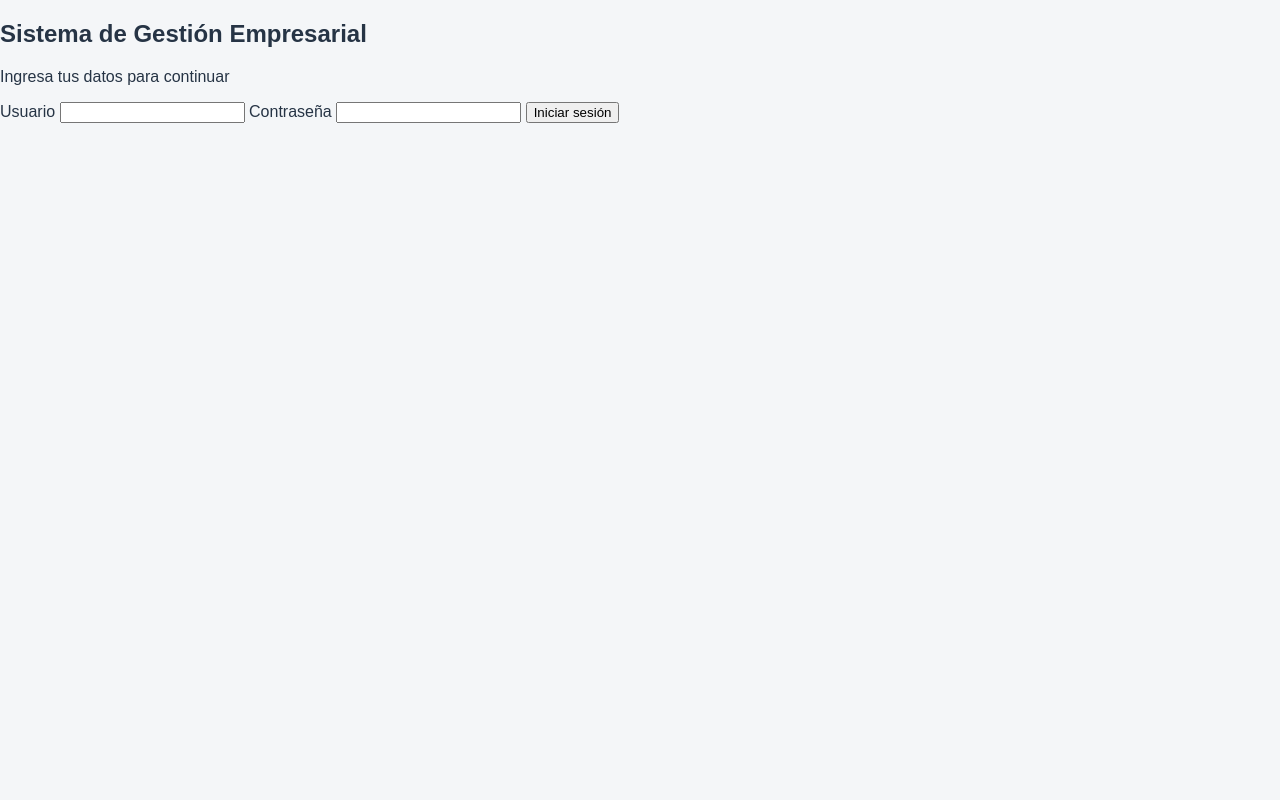
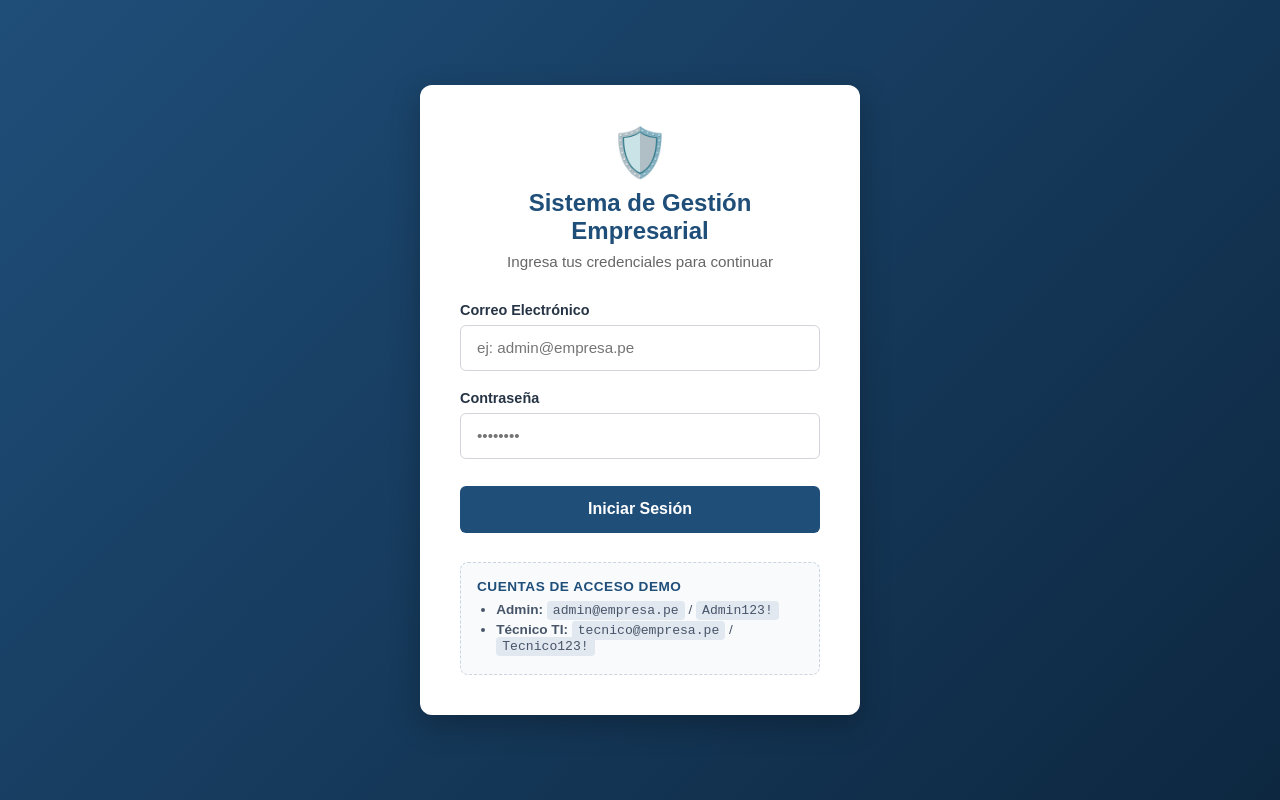
Before and after one commit to fc-user17/project-final-course, a plain HTML site: page frontend/login.html in a window 1280 px wide. Drawn offline with Linux system fonts and the light colour scheme.

Commit message:
fix(frontend): corregir ruta y estilos css en la pantalla de login

```diff
--- /dev/null
+++ b/frontend/CSS/login.css
@@ -0,0 +1,18 @@
+@import url('auth.css');
+
+/* Asegurar que el mensaje de error se muestre al llenarse */
+#mensaje:empty {
+    display: none;
+}
+
+#mensaje:not(:empty) {
+    display: block;
+    margin-top: 1rem;
+    padding: 0.75rem 1rem;
+    background-color: #fee2e2;
+    color: #991b1b;
+    border: 1px solid #f87171;
+    border-radius: 6px;
+    font-size: 0.9rem;
+    text-align: center;
+}
--- a/frontend/js/login.js
+++ b/frontend/js/login.js
@@ -42,6 +42,10 @@ formulario.addEventListener("submit", async function (evento) {
         sessionStorage.setItem("usuario", datos.email);
         sessionStorage.setItem("rol", datos.rol);
 
+        localStorage.setItem("auth_token", datos.token);
+        localStorage.setItem("auth_email", datos.email);
+        localStorage.setItem("auth_role", datos.rol);
+
         window.location.href = "index.html";
 
     } catch (error) {
@@ -54,3 +58,16 @@ formulario.addEventListener("submit", async function (evento) {
         boton.textContent = "Iniciar sesión";
     }
 });
+
+// Facilitar llenado al hacer clic en las credenciales de prueba
+document.querySelectorAll(".demo-credentials li").forEach(li => {
+    li.style.cursor = "pointer";
+    li.title = "Haz clic para autocompletar";
+    li.addEventListener("click", () => {
+        const codes = li.querySelectorAll("code");
+        if (codes.length >= 2) {
+            document.getElementById("usuario").value = codes[0].textContent.trim();
+            document.getElementById("contrasena").value = codes[1].textContent.trim();
+        }
+    });
+});
--- a/frontend/login.html
+++ b/frontend/login.html
@@ -1,4 +1,3 @@
-
 <!DOCTYPE html>
 <html lang="es">
 
@@ -6,54 +5,65 @@
     <meta charset="UTF-8">
     <meta name="viewport" content="width=device-width, initial-scale=1.0">
 
-    <title>Iniciar sesión - Sistema de Gestión Empresarial</title>
+    <title>Iniciar Sesión - Sistema de Gestión Empresarial</title>
 
-    <link rel="stylesheet" href="css/variables.css">
-    <link rel="stylesheet" href="css/base.css">
-    <link rel="stylesheet" href="css/login.css">
+    <link rel="stylesheet" href="CSS/variables.css">
+    <link rel="stylesheet" href="CSS/base.css">
+    <link rel="stylesheet" href="CSS/auth.css">
+    <link rel="stylesheet" href="CSS/login.css">
 </head>
 
-<body>
+<body class="login-body">
 
-    <main class="login-container">
+    <main class="login-card">
 
-        <section class="login-card">
+        <div class="login-header">
+            <span class="login-icon">🛡️</span>
+            <h1>Sistema de Gestión Empresarial</h1>
+            <p>Ingresa tus credenciales para continuar</p>
+        </div>
 
-            <h1>Sistema de Gestión Empresarial</h1>
+        <form id="loginForm" class="login-form">
 
-            <p>Ingresa tus datos para continuar</p>
-
-            <form id="loginForm">
-
-                <label for="usuario">Usuario</label>
-
+            <div class="form-group">
+                <label for="usuario">Correo Electrónico</label>
                 <input
-                    type="text"
+                    type="email"
                     id="usuario"
                     name="usuario"
+                    placeholder="ej: admin@empresa.pe"
                     autocomplete="username"
                     required
                 >
+            </div>
 
+            <div class="form-group">
                 <label for="contrasena">Contraseña</label>
-
                 <input
                     type="password"
                     id="contrasena"
                     name="contrasena"
+                    placeholder="••••••••"
                     autocomplete="current-password"
                     required
                 >
+            </div>
 
-                <button type="submit">
-                    Iniciar sesión
-                </button>
+            <button type="submit" class="btn-login">
+                Iniciar Sesión
+            </button>
 
-                <p id="mensaje" role="alert"></p>
+            <p id="mensaje" role="alert"></p>
 
-            </form>
+        </form>
 
-        </section>
+        <div class="demo-credentials">
+            <h4>Cuentas de Acceso Demo</h4>
+            <ul>
+                <li><strong>Admin:</strong> <code>admin@empresa.pe</code> / <code>Admin123!</code></li>
+                <li><strong>Técnico TI:</strong> <code>tecnico@empresa.pe</code> / <code>Tecnico123!</code></li>
+            </ul>
+        </div>
 
     </main>
 
```
